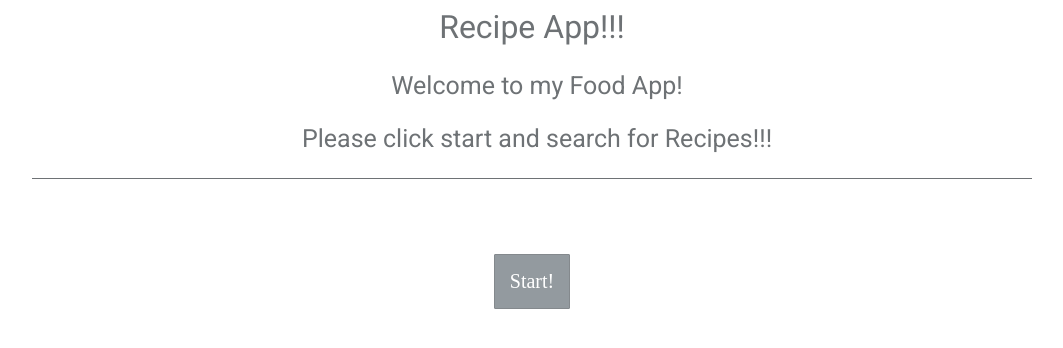
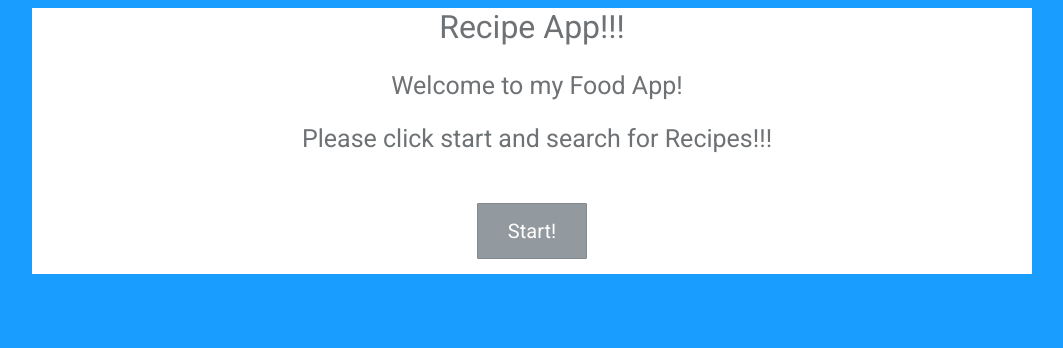
Before and after one commit to AlecStein44/Recipe-App, a plain HTML site: page index.html in a window 1280 px wide. Shown: the whole page, without its empty margins (108-1171 px from the left). Drawn offline with Linux system fonts and the light colour scheme.

Commit message:
Add files via upload

```diff
--- a/index.html
+++ b/index.html
@@ -7,8 +7,8 @@
     <link href="https://fonts.googleapis.com/css?family=Roboto" rel="stylesheet">
     <link href="style.css" rel="stylesheet" type="text/css" />
   </head>
-  <body>
-    <header>
+  <body style="background-color:#199DFF">
+    <main class="startmain" style="background-color: white; padding-bottom: 15px; max-width: 1000px;">
       <section class="searchSecstart">
         <a href="index.html" class="appName">Recipe App!!!</a>
         <p class="descstart">Welcome to my Food App!
@@ -16,10 +16,9 @@
         <p class="descstarttwo">Please click start and search for Recipes!!!
         </p>
       </section>
-    </header>
-
-    <nav class="startnav">
-        <a href="app.html" class="startbutton">Start!</a>
-    </nav>
+      <nav class="startnav">
+         <a href="app.html" class="startbutton">Start!</a>
+      </nav>
+    </main>
   </body>
 </html>
--- a/style.css
+++ b/style.css
@@ -1,4 +1,9 @@
 /* for index.html */
+
+.startmain {
+  margin: auto;
+}
+
 .searchSecstart {
   display: flex;
   flex-direction: column;
@@ -34,7 +39,7 @@
 .startbutton {
   margin-top: 25px;
   text-decoration: none;
-  padding: 15px;
+  padding: 15px 30px;
   border: 1px solid rgb(132, 137, 141);
   color: white;
   background-color: rgb(147, 154, 159);
@@ -85,6 +90,7 @@
   color: white;
   background-color: rgb(147, 154, 159);
   border-radius: 1px;
+  max-width: 50%;
 }
 
 .ingSub:hover {
@@ -100,6 +106,7 @@ header {
   margin-right: auto;
   width: 1000px;
   margin-bottom: 50px;
+  padding-bottom: 10px;
   font-family: 'Roboto', sans-serif;
   border-bottom: 1px solid rgb(110, 114, 117);
 }
@@ -278,6 +285,7 @@ li {
   margin-right: auto;
   width: 100%;
   margin-bottom: 50px;
+  padding-bottom: 10px;
   font-family: 'Roboto', sans-serif;
   border-bottom: 1px solid rgb(110, 114, 117);
 }
@@ -459,6 +467,7 @@ li {
   margin-right: auto;
   width: 100%;
   margin-bottom: 50px;
+  padding-bottom: 10px;
   font-family: 'Roboto', sans-serif;
   border-bottom: 1px solid rgb(110, 114, 117);
 }
@@ -640,6 +649,7 @@ li {
   margin-right: auto;
   width: 100%;
   margin-bottom: 50px;
+  padding-bottom: 10px;
   font-family: 'Roboto', sans-serif;
   border-bottom: 1px solid rgb(110, 114, 117);
 }
```
